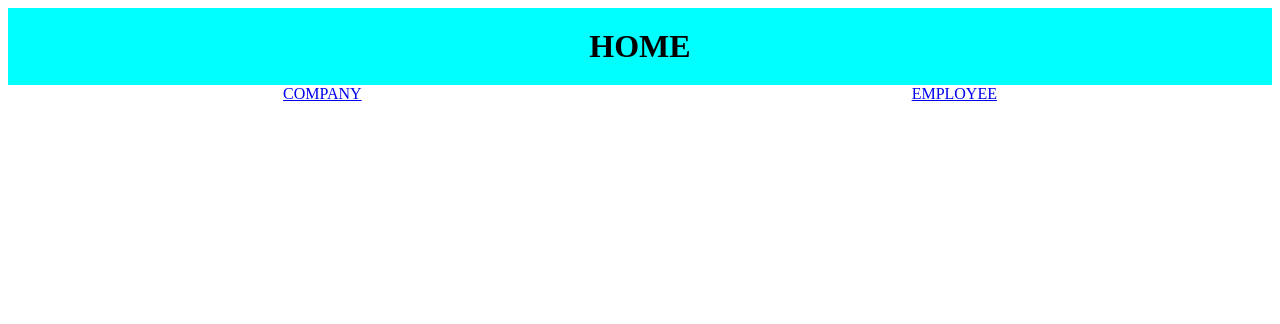
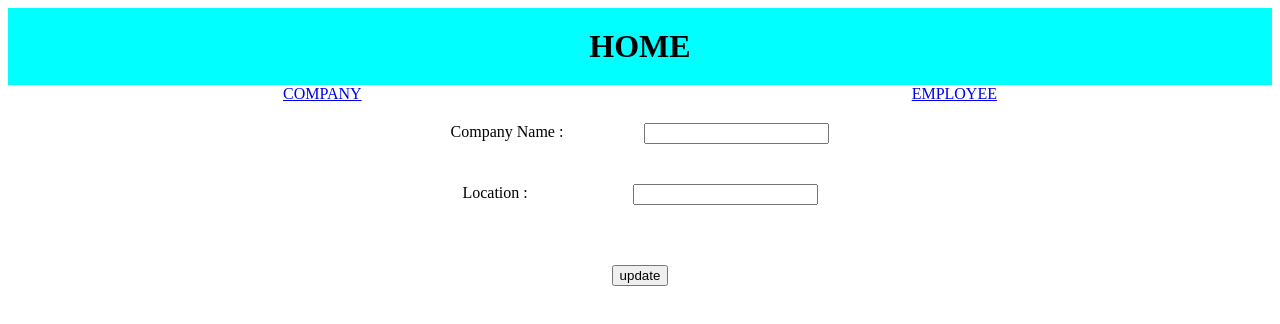
Before and after one commit to Roshinraj-T/organization, an Angular app: page /companyformbyId/1/1 in a window 1280 px wide. Before the commit this address led to /. Shown: the top 324 px of the page. Built offline with nearby package versions, Linux system fonts and the light colour scheme; no server answers.

Commit message:
added button change

```diff
--- a/src/app/app-routing.module.ts
+++ b/src/app/app-routing.module.ts
@@ -16,7 +16,7 @@ const routes: Routes = [
     component:CompanyformComponent
   },
   {
-    path:'companyformbyId/:id',
+    path:'companyformbyId/:isvis/:id',
     component:CompanyformComponent
   },
   {
--- a/src/app/company/company.component.ts
+++ b/src/app/company/company.component.ts
@@ -28,7 +28,8 @@ export class CompanyComponent implements OnInit {
     this.rout.navigate(['companyform'])
   }
   editCompanyDetails(id:number){
-    this.rout.navigate(['companyformbyId',id])
+    let isvis:any=true;
+    this.rout.navigate(['companyformbyId',isvis,id])
   }
   deleteCompanyDetails(id:number){
     this.s.deleteDataIncompany(id).subscribe((data)=>{
--- a/src/app/companyform/companyform.component.html
+++ b/src/app/companyform/companyform.component.html
@@ -14,13 +14,13 @@
             <input type="text" name="location" [(ngModel)]="location">
         </div>
         <div class="add">
-            <button (click)="addcompanyDeatils()">Add</button>
+            <button (click)="addcompanyDeatils()" [hidden]="!isvisible" >Add</button>
         </div>
         <div class="getcompanytable">
             <!-- <button (click)="getcompanytable()">Company Table</button> -->
         </div>
         <div class="updateCompanyDetails">
-            <button (click)="updateCompanyDetails(cmpid)">update</button>
+            <button (click)="updateCompanyDetails(cmpid)" [hidden]="isvisible">update</button>
         </div>
     </div>
 </div>
--- a/src/app/companyform/companyform.component.ts
+++ b/src/app/companyform/companyform.component.ts
@@ -18,17 +18,18 @@ export class CompanyformComponent implements OnInit{
   cmpid:any;
   cmpname:any;
   location:any;
+  isvisible:any='true';
   constructor(private s:ServiceService,private route:Router,private router:ActivatedRoute){}
   ngOnInit(): void {
     // throw new Error('Method not implemented.');
     let id=this.router.snapshot.paramMap.get('id');
+    this.isvisible=!this.router.snapshot.paramMap.get('isvis')
     this.s.getCompanyDatabyId(id).subscribe((data:any)=>{
+      // this.companyData=
      this.cmpid=data[0].cmpid;
      this.cmpname=data[0].cmpname;
      this.location=data[0].location;
     console.log(data);
-
-
     })
   }
   addcompanyDeatils(){
--- a/src/app/detailsforcompany/detailsforcompany.component.ts
+++ b/src/app/detailsforcompany/detailsforcompany.component.ts
@@ -12,7 +12,7 @@ interface CompanyData{
   styleUrls: ['./detailsforcompany.component.scss']
 })
 export class DetailsforcompanyComponent implements OnInit{
-  details:CompanyData[]=[]
+  details:CompanyData[]=[];
   constructor(private s:ServiceService , private rout:ActivatedRoute){}
   ngOnInit(): void {
     // throw new Error('Method not implemented.');
```
